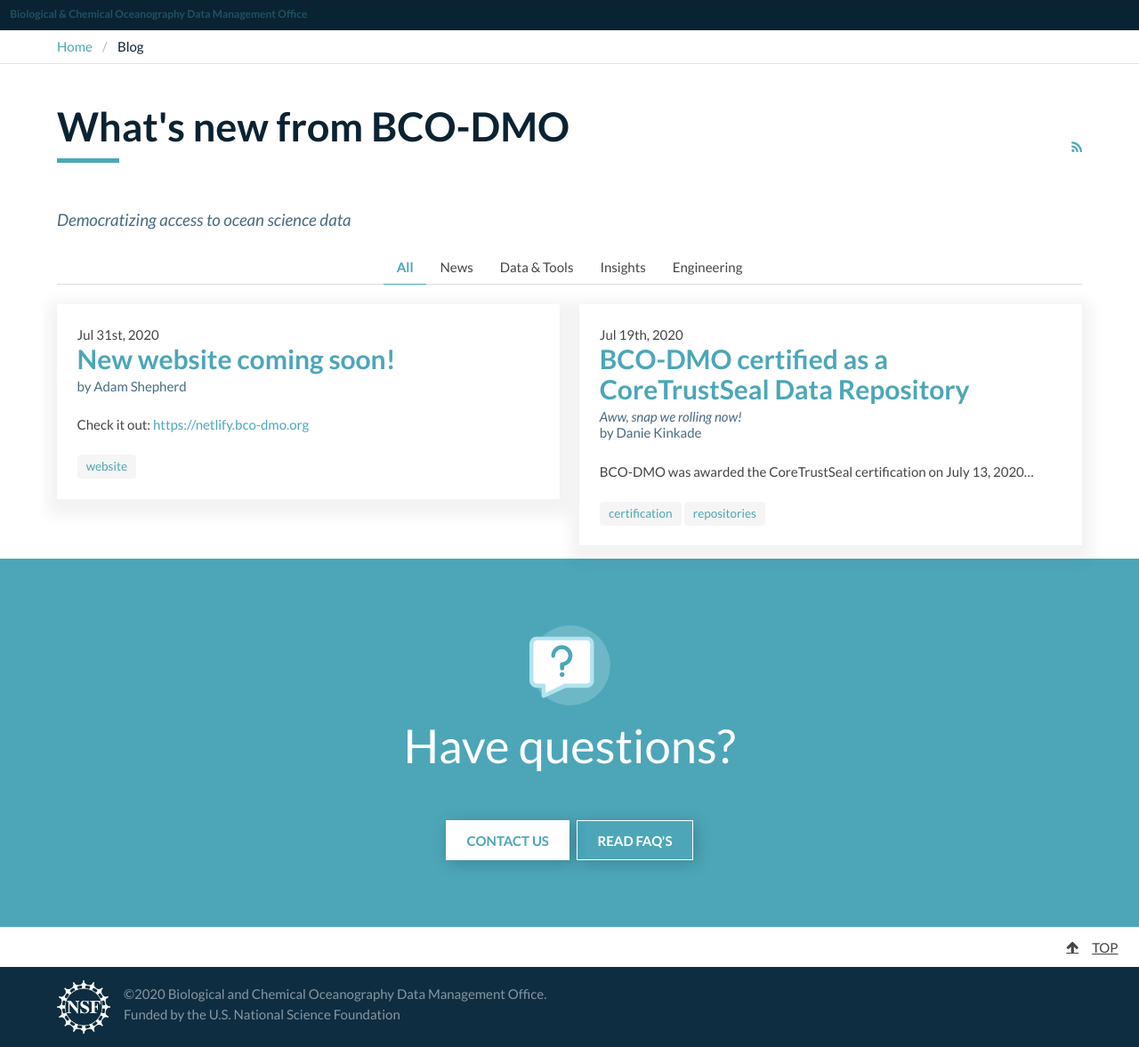
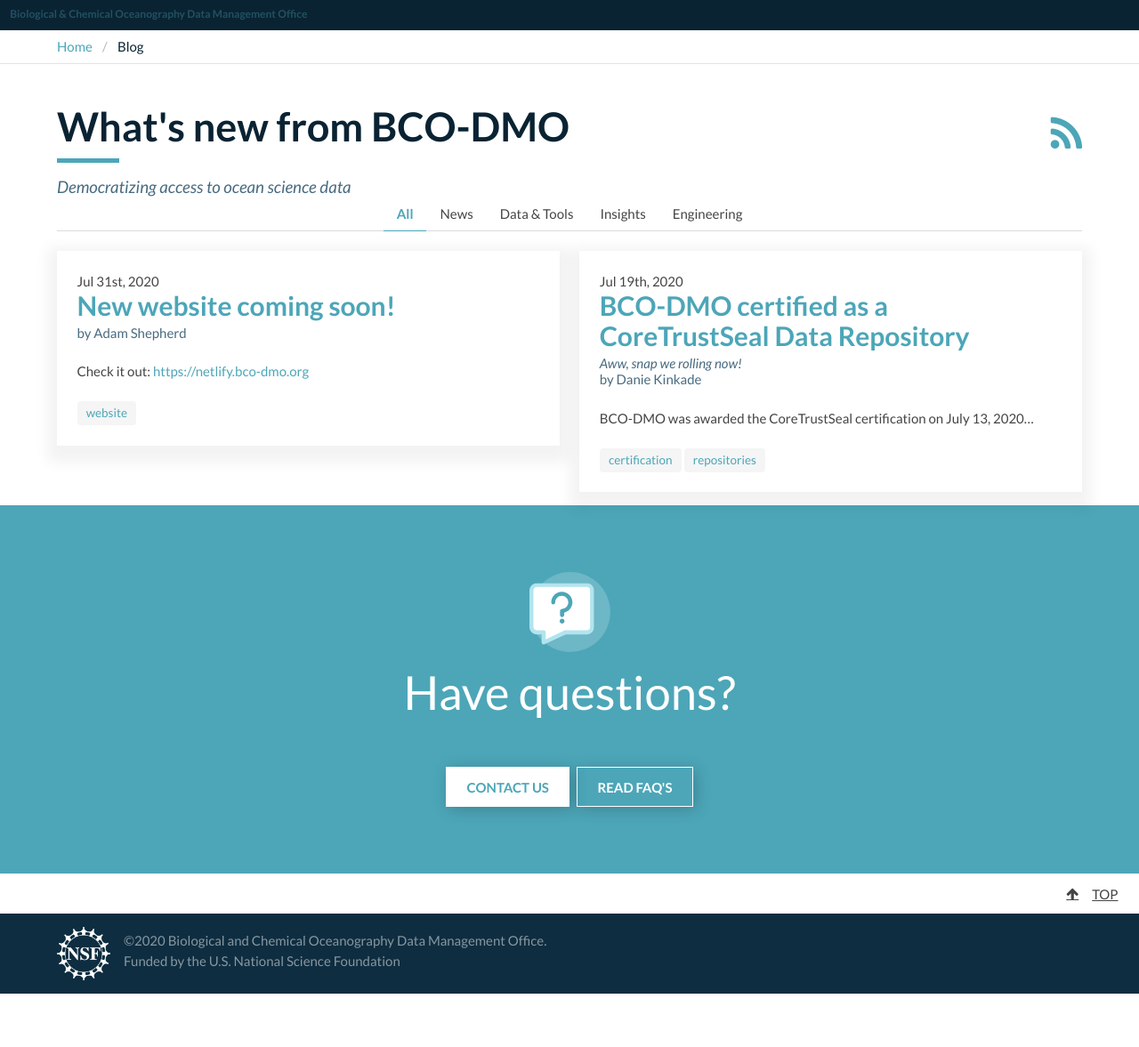
Before and after one commit to BCODMO/blog.bco-dmo.org, a Jekyll site: the page built from index.html, in a window 1280 px wide. Shown: the whole page at 89% size. Built offline with Jekyll 4.4.1, drawn with Linux system fonts in a browser that asks for light colours; after the commit the page ends 1117 px from its top, so only the background shows below that.

Commit message:
Update index.html

```diff
--- a/index.html
+++ b/index.html
@@ -10,19 +10,19 @@
   change_frequency: monthly
   priority: 1
 ---
-<nav class="level">
+<nav class="level margin-bot-0">
   <div class="level-left">
     <div class="level-item">
-      <h1 class="title is-1 is-primary padding-bot-1 margin-bot-2-important">{{ page.title }}</h1>
+      <h1 class="title is-1 is-primary padding-bot-1 margin-bot-0">{{ page.title }}</h1>
     </div>
   </div>
   <div class="level-right">
-    <p class="level-item"><a href="/atom.xml"><i class="fa fa-rss fa-2" aria-hidden="true"></i></a></p>
+    <p class="level-item"><a href="/atom.xml"><i class="fa fa-rss fa-3" style="font-size: 3em" aria-hidden="true"></i></a></p>
   </div>
 </nav>
 
 {% if page.subtitle %}
-<h5 class="subtitle is-italic padding-bot-0">{{ page.subtitle }}</h5>
+<h5 class="subtitle is-italic margin-top-1 margin-bot-0 padding-bot-0 ">{{ page.subtitle }}</h5>
 {% endif %}
 {% if site.posts %}
   {% include sub-nav.html active="all" %}
```
